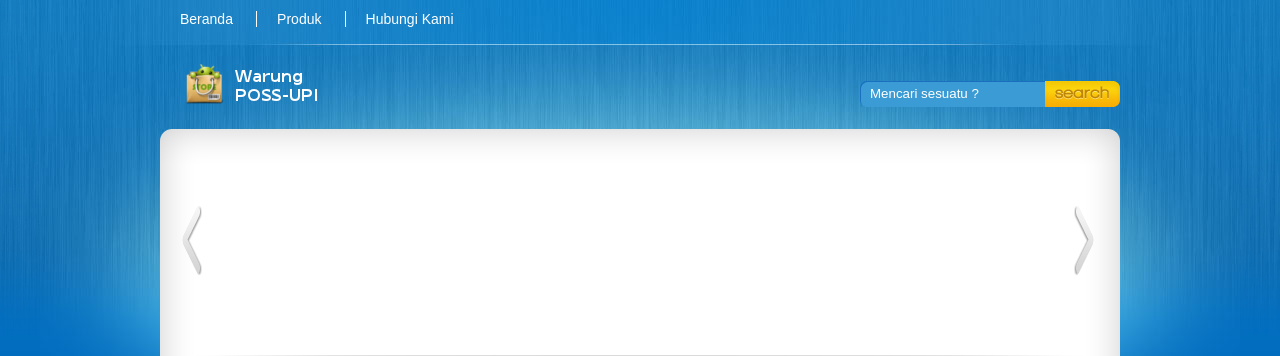
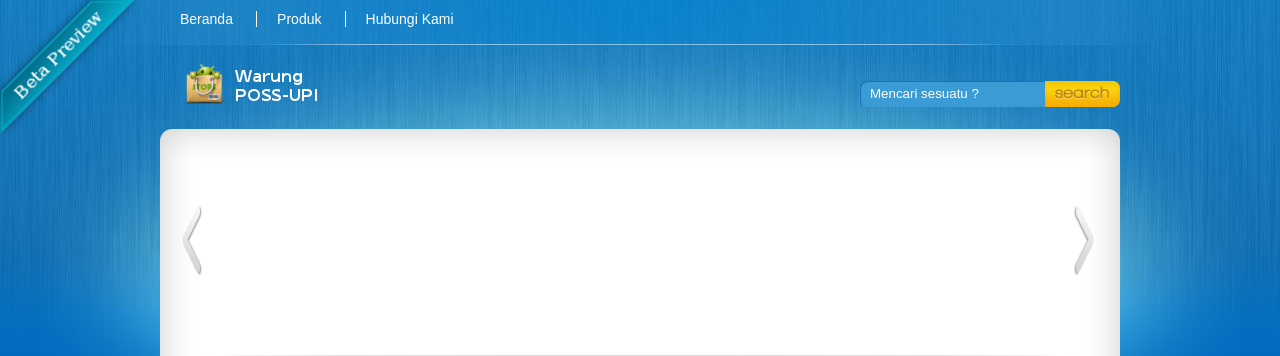
Before and after one commit to freezmeinster/Warung-POSS, a Django app: template templates/base.html in a window 1280 px wide. Shown: the top 356 px of the page. Run offline with Django 3.2, Linux system fonts and the light colour scheme; the template is opened without the code that fills it, so the values that code supplies are empty.

Commit message:
nambah gambar 'beta preview'

```diff
--- a/templates/base.html
+++ b/templates/base.html
@@ -35,6 +35,7 @@
 </script>
 </head>
 <body>
+<img style="position: fixed; top: 0; left: 0; border: 0;" src="/asset/beta.png" alt="Fork me on GitHub">
 <div id="container">
 	<div id="centercolumn">
 
```
Also changed, not shown: asset/beta.png (added).
